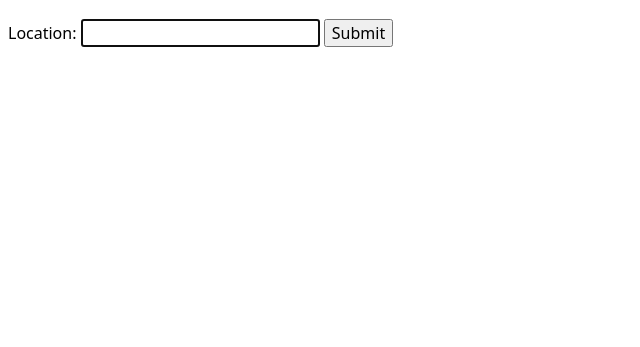
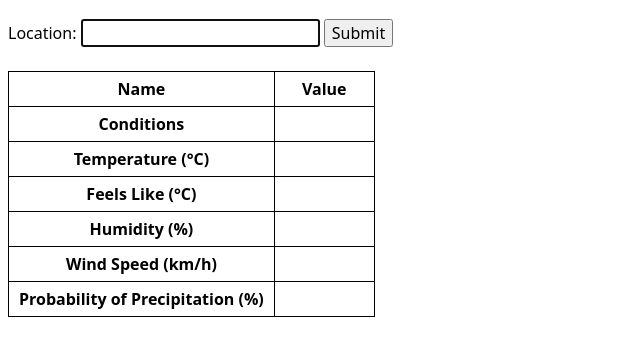
Before and after one commit to aquibulhaq/odin-weather-app, a website built with webpack: page src/template.html in a window 1280 px wide. Shown: the part 67-414 px from the top of the page, without its empty margins (0-640 px from the left). Built offline with nearby package versions, Linux system fonts and the light colour scheme.

Commit message:
feat: add output table markup

```diff
--- a/src/style.css
+++ b/src/style.css
@@ -30,6 +30,32 @@ body {
     'Apple Color Emoji', 'Segoe UI Emoji', 'Segoe UI Symbol';
 }
 
+.nowrap {
+  white-space: nowrap;
+}
+
+table {
+  margin-top: 1.5rem;
+  border-collapse: collapse;
+}
+
+table,
+th,
+td {
+  border: 1px solid black;
+}
+
+th,
+td {
+  padding: 6px 10px;
+  text-align: center;
+}
+
+th:nth-child(2),
+td:nth-child(2) {
+  min-width: 100px;
+}
+
 .loading-overlay {
   position: fixed;
   inset: 0;
--- a/src/template.html
+++ b/src/template.html
@@ -14,6 +14,41 @@
         <input type="search" name="location" id="location" required autofocus>
         <button type="submit">Submit</button>
       </form>
+
+      <table>
+        <thead>
+          <tr>
+            <th scope="col">Name</th>
+            <th scope="col">Value</th>
+          </tr>
+        </thead>
+        <tbody>
+          <tr>
+            <th scope="row">Conditions</th>
+            <td id="conditions"></td>
+          </tr>
+          <tr>
+            <th scope="row">Temperature <span class="nowrap">(°C)</span></th>
+            <td id="temp"></td>
+          </tr>
+          <tr>
+            <th scope="row">Feels Like <span class="nowrap">(°C)</span></th>
+            <td id="feels-like"></td>
+          </tr>
+          <tr>
+            <th scope="row">Humidity <span class="nowrap">(%)</span></th>
+            <td id="humidity"></td>
+          </tr>
+          <tr>
+            <th scope="row">Wind Speed <span class="nowrap">(km/h)</span></th>
+            <td id="wind-speed"></td>
+          </tr>
+          <tr>
+            <th scope="row">Probability of Precipitation <span>(%)</span></th>
+            <td id="precip-prob"></td>
+          </tr>
+        </tbody>
+      </table>
     </main>
 
     <div class="loading-overlay" hidden>Submitting...</div>
```
